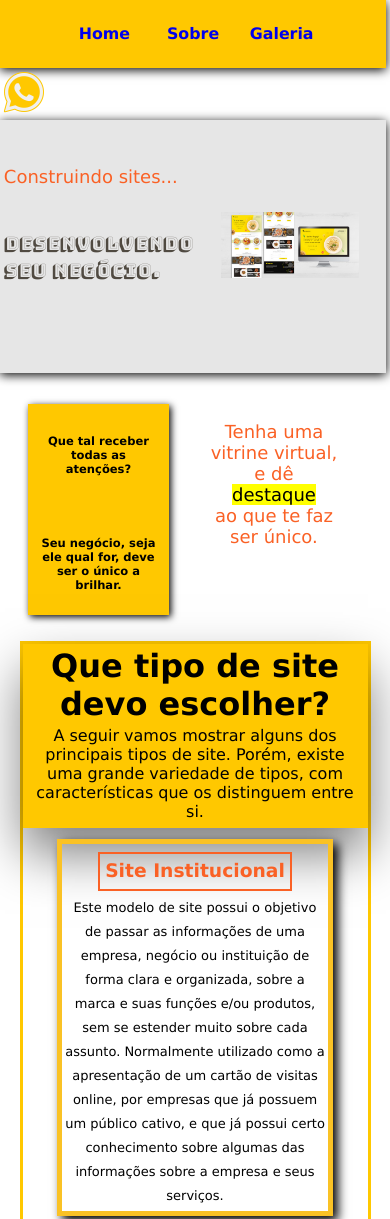
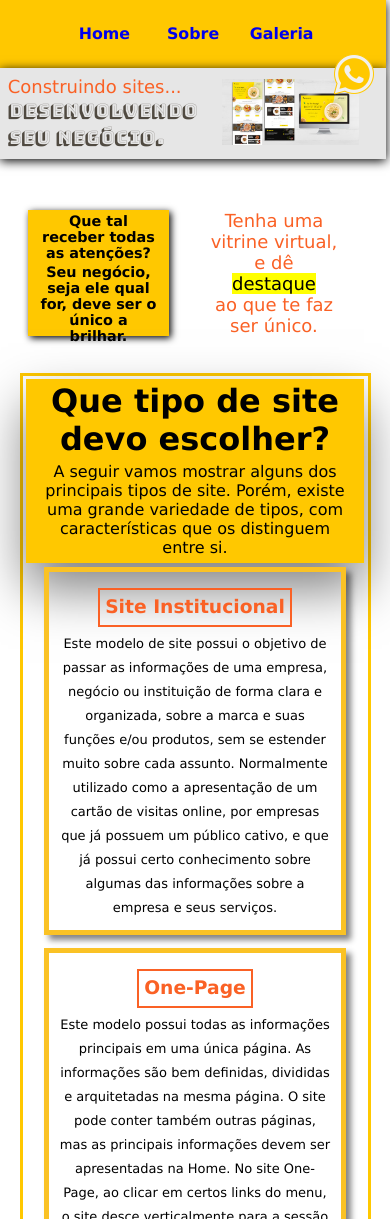
Before and after one commit to CarlaGRibeiro/alavanque, a website: page index.html in a window 390 px wide. Shown: the top 1219 px of the page. Drawn offline with nearby package versions, Linux system fonts and the light colour scheme.

Commit message:
ajustes de layout, responsividade, e cor dos ícones, atualizada.

```diff
--- a/css/galery.css
+++ b/css/galery.css
@@ -17,10 +17,18 @@
     font-family: 'Lucida Sans', 'Lucida Sans Regular', 'Lucida Grande', 'Lucida Sans Unicode', Geneva, Verdana, sans-serif;
 }
 
-/* nav{
+nav{
     width:100%;
-} */
+    display:flex;
+}
 
+div#conect-now {
+    width: 60px;
+    background-color: transparent;
+    position: fixed;
+    top: 50px;
+    right: 0;
+}
 .navbar {
     width: 100%;
     height: 8vh;
--- a/css/style-v2.css
+++ b/css/style-v2.css
@@ -29,6 +29,7 @@ header {
 
 nav {
     width: 100%;
+    display: flex;
 }
 
 .navbar {
@@ -56,6 +57,14 @@ nav {
     align-items: center;
     justify-content: center;
     font-weight: bold;
+}
+
+div#conect-now {
+    width: 60px;
+    background-color: transparent;
+    position: fixed;
+    top: 50px;
+    right: 0;
 }
 
 main {
@@ -127,7 +136,9 @@ h2 {
 .group-slogan {
     width: 98%;
     margin: 1% auto;
-    margin-top: 10px;
+    margin-top: 30px;
+    margin-bottom: 10px;
+    height: auto;
     display: flex;
     flex-direction: row;
     justify-content: center;
@@ -141,9 +152,9 @@ h2 {
 .slogans {
     padding: 2%;
     width: 40%;
-    height: 30vh;
+    height: auto;
     background-color: var(--corFundoA);
-    box-shadow: 10px 10px 15px black;
+    box-shadow: 10px 10px 15px rgba(0, 0, 0, 0.432);
     display: flex;
     flex-direction: column;
     justify-content: center;
@@ -155,7 +166,7 @@ h2 {
 .slogan-comp {
     padding: 5%;
     width: 80%;
-    height: 90px;
+    height: auto;
     color: black;
     font-size: 2em;
     text-align: center;
@@ -178,7 +189,7 @@ h2 {
     flex-direction: column;
     justify-content: center;
     align-items: center;
-    margin:  auto 0px;
+    margin: auto 0px;
 }
 
 /*iniciando o informativo*/
@@ -189,8 +200,8 @@ h2 {
     background-size: 25%;
     width: 98%;
     height: 100%;
-    margin: 1% auto;
-    margin-top: 10px;
+    margin: 3% 1%;
+    padding: 1%;
     border: 3px solid var(--corFundoA);
     box-shadow: 1ps 1px 5px black;
     display: flex;
@@ -209,13 +220,10 @@ h2 {
     display: flex;
     flex-direction: column;
     align-items: center;
-
-
 }
 
 .opening h3 {
     font-size: 2em;
-
 }
 
 .opening p {
@@ -226,34 +234,35 @@ h2 {
 }
 
 .types {
-    width: 80%;
+    width: 90%;
+    padding: 1px;
+    display: flex;
+    flex-direction: column;
+    justify-content: center;
+    align-items: center;
+}
+
+.types>.card {
+    width: 95%;
     margin: 1%;
     padding: 10px;
-    display: flex;
-    flex-direction: row;
-    justify-content: left;
-    gap: 2%;
-}
-
-.card {
-    width: 25%;
-    padding: 1%;
     display: flex;
     flex-direction: column;
     justify-content: flex-start;
     border: 5px solid var(--corDestaque2);
-    box-shadow: 5px 5px 10px black;
+    box-shadow: 5px 5px 6px rgba(0, 0, 0, 0.486);
     text-align: center;
     font-weight: 400;
     word-wrap: break-word;
     line-height: 1.5em;
 }
 
+
 .card h3 {
     color: var(--corFonte);
-    padding: 2%;
+    padding: 1%;
     margin: 2%;
-    border: 2px solid var(--corFonte);
+    border: 1px solid var(--corFonte)
 }
 
 /*iniciando o sobre*/
@@ -406,7 +415,7 @@ footer {
 }
 
 .whats-contact>a>img {
-    width: 40%;
+    width: 50%;
     height: 30%;
 }
 
@@ -469,7 +478,7 @@ footer {
         margin: 1%;
     }
 
-   section.other-services {
+    section.other-services {
 
         margin: 3% 2%;
 
@@ -499,7 +508,7 @@ footer {
 
     .reason {
         width: 99%;
-        height: 30vh;
+        height:auto;
         font-size: 50%;
         justify-content: center;
         align-items: center;
@@ -507,8 +516,8 @@ footer {
 
     .destaque1 {
         width: 60%;
-        height: 20vh;
-        padding: 1%;
+        height: auto;
+        padding: 2%;
         font-size: large;
     }
 
@@ -527,9 +536,8 @@ footer {
 
     .group-slogan {
         width: 90%;
-        height: 30vh;
-        margin: auto ;
-        margin-top: 10px;
+        height: 20vh;
+
     }
 
 
@@ -537,7 +545,7 @@ footer {
     .slogans {
         padding: 0.5%;
         width: 40%;
-        height: 25vh;
+        height: 15vh;
         margin: auto;
         font-size: 90%;
         display: flex;
@@ -546,13 +554,13 @@ footer {
     }
 
     .slogans>p {
-        font-size: 80%;
+        font-size: 100%;
     }
 
     .slogan-comp {
-        padding: 2%;
+        padding: 1%;
         width: 80%;
-        height: 7vh;
+        height: auto;
         color: black;
         font-size: 2em;
         text-align: center;
@@ -562,7 +570,7 @@ footer {
 
     .slogan-resp {
         width: 50%;
-        height: 100%;
+        height: auto;
         margin: auto;
 
     }
@@ -775,9 +783,10 @@ footer {
 }
 
 @media (min-width:1070px) {
-    .slogans{
-        height:auto;
+    .slogans {
+        height: auto;
     }
+
     .slogan-comp {
         margin: 30px auto;
     }
```
